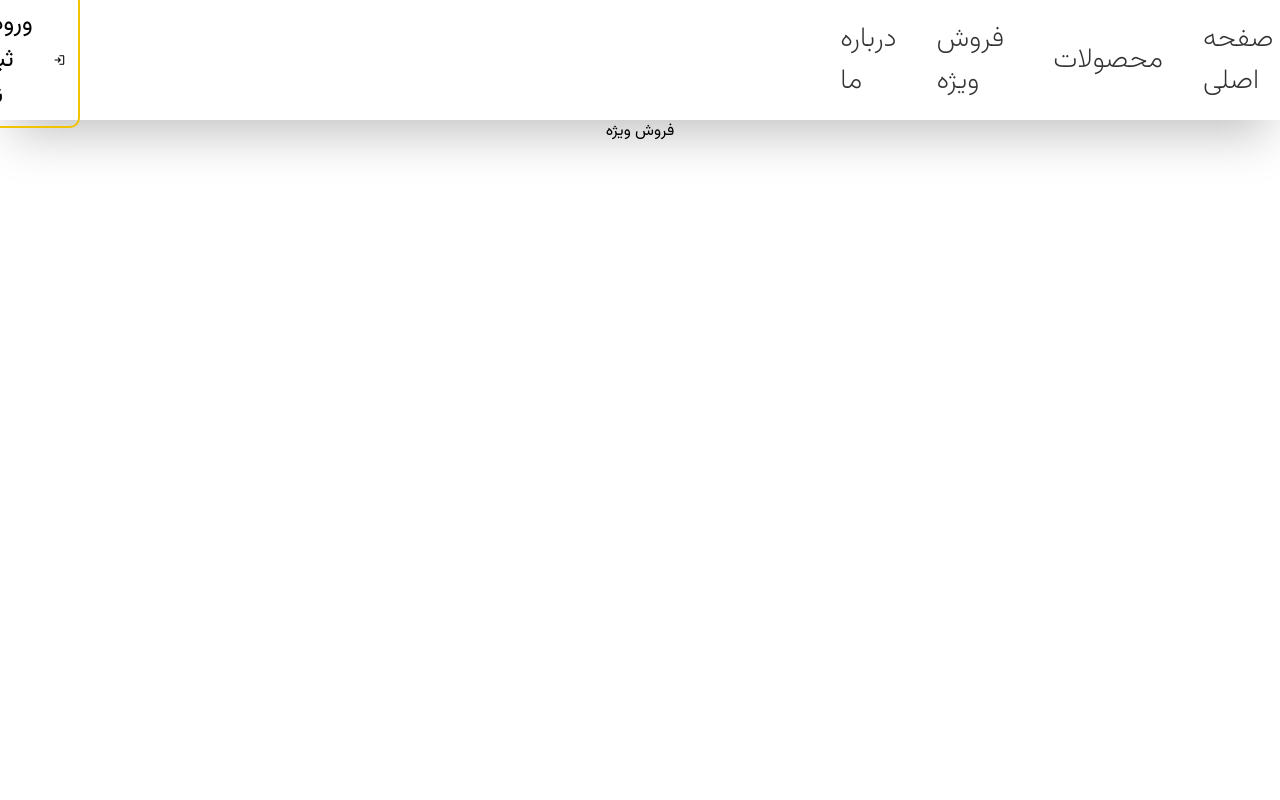
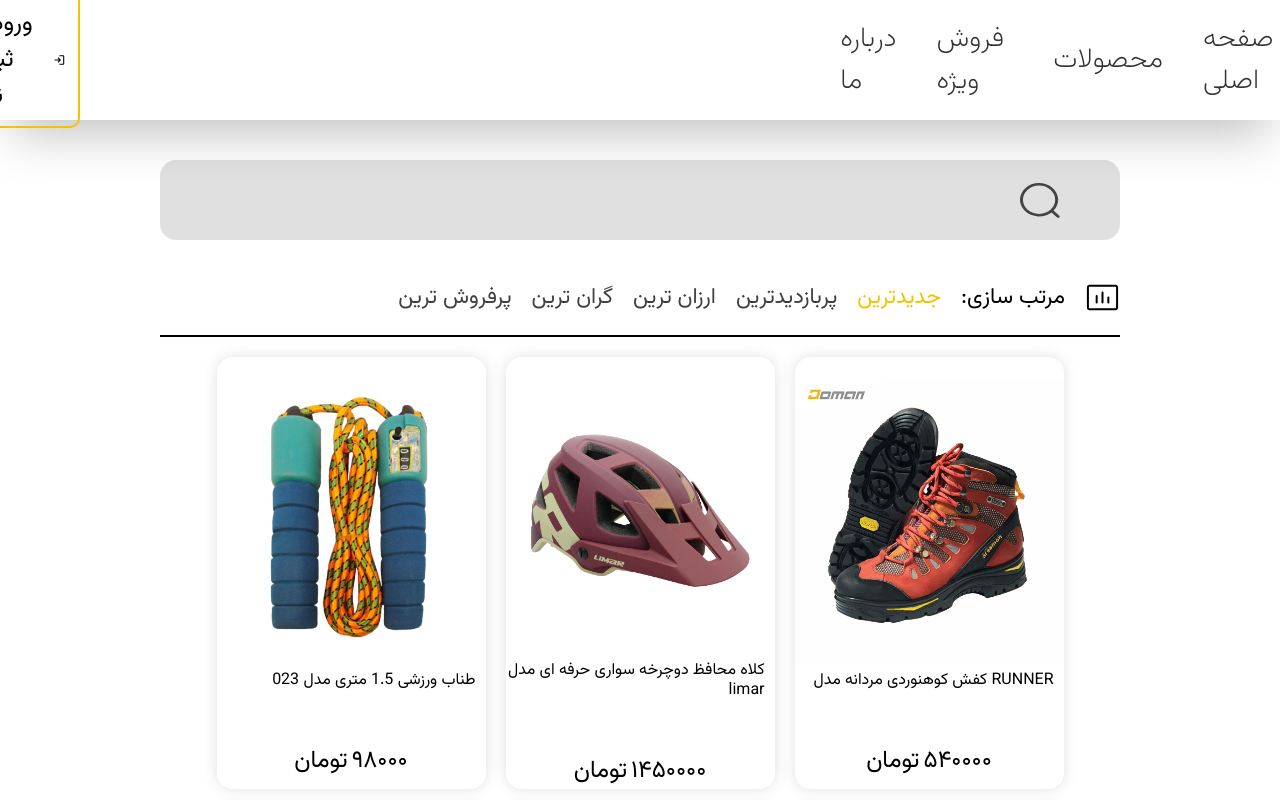
Before and after one commit to sepehrbaniardalan/FVarzeshi, a React (Vite) app: page /sale in a window 1280 px wide. Shown: the top 800 px of the page. Built offline with nearby package versions, Linux system fonts and the light colour scheme.

Commit message:
Create Sale component

```diff
--- a/src/pages/homePage/components/sale/index.jsx
+++ b/src/pages/homePage/components/sale/index.jsx
@@ -1,7 +1,93 @@
-import React from 'react'
+import React, { useState } from 'react'
+import { products, sort } from '../../../../core/constants'
+import toPersianNumber from '../../../../components/ui/number'
+import { Link } from 'react-router-dom'
 
 export default function Sale() {
+  const [Value, setValue] = useState("normal")
+  const [sortedProducts, setSortedProducts] = useState(products)
+  const [currentPage, setCurrentPage] = useState(1)
+  const productPerPage = 20
+  const lastIndex = currentPage * productPerPage
+  const firstIndex = lastIndex - productPerPage
+  const currentProduct = sortedProducts.slice(firstIndex, lastIndex)
+  const totalPage = Math.ceil(sortedProducts.length / productPerPage)
+  const btnhandler = (item) => {
+    setValue(item.value)
+
+    if (item.value === "high") {
+      setSortedProducts([...products].sort((a, b) => {
+        const priceA = a.newprice ?? a.price
+        const priceB = b.newprice ?? b.price
+        return priceB - priceA
+      }))
+    }
+
+    else if (item.value === "low") {
+      setSortedProducts([...products].sort((a, b) => {
+        const priceA = a.newprice ?? a.price
+        const priceB = b.newprice ?? b.price
+        return priceA - priceB
+      }))
+    }
+    else {
+      setSortedProducts(products)
+    }
+  }
+  const [search, setSearch] = useState("")
+  const inputhandler = (e) => {
+    setSearch(e.target.value)
+  }
+  const filtered = currentProduct.filter(item => item.title.toLowerCase().includes(search.toLowerCase()))
   return (
-    <div>فروش ویژه</div>
+    <div className="flex w-9/12 flex-col items-end justify-center mt-10   ">
+      <div className='relative w-full mb-10 h-20 bg-[#0000001F] flex items-center rounded-2xl '>
+        <input onInput={inputhandler} value={search} type="text" className='w-full outline-gray-300 h-20 rounded-2xl border-none text-[32px] text-[#000000] text-right pr-30' />
+        <svg className='absolute right-15 ' width="40" height="35" viewBox="0 0 40 35" fill="none" xmlns="http://www.w3.org/2000/svg">
+          <path d="M33.5543 27.6123L39.2845 32.6355C39.5518 32.8782 39.6996 33.2032 39.6963 33.5406C39.6929 33.878 39.5387 34.2007 39.2667 34.4392C38.9946 34.6778 38.6267 34.8131 38.2421 34.816C37.8574 34.819 37.4868 34.6893 37.2101 34.4549L31.4799 29.4291C27.7353 32.243 22.8937 33.6754 17.9709 33.4258C13.0481 33.1762 8.42688 31.264 5.07691 28.0905C1.72694 24.917 -0.091364 20.7289 0.00353632 16.4049C0.0984366 12.0809 2.09917 7.95726 5.58591 4.89918C9.07264 1.8411 13.7743 0.0863349 18.7044 0.00310157C23.6345 -0.0801317 28.4097 1.51464 32.0281 4.45276C35.6464 7.39089 37.8266 11.444 38.1112 15.7616C38.3957 20.0791 36.7625 24.3255 33.5543 27.6098V27.6123ZM19.0717 30.8805C23.3516 30.8805 27.4562 29.3893 30.4826 26.7351C33.5089 24.0808 35.2091 20.4808 35.2091 16.727C35.2091 12.9733 33.5089 9.37331 30.4826 6.71902C27.4562 4.06473 23.3516 2.57357 19.0717 2.57357C14.7918 2.57357 10.6872 4.06473 7.66084 6.71902C4.63449 9.37331 2.93431 12.9733 2.93431 16.727C2.93431 20.4808 4.63449 24.0808 7.66084 26.7351C10.6872 29.3893 14.7918 30.8805 19.0717 30.8805Z" fill="black" fill-opacity="0.7" />
+        </svg>
+      </div>
+      <div className='flex gap-5'>
+        <div className='flex gap-5'>
+          {sort.map((item, index) => (
+            <button className={`text-[22px] font-normal ${Value === item.value ? "text-[#F0C400]" : "text-[#000000BF]"}`} onClick={() => btnhandler(item)} key={index}>{item.name}</button>
+          ))}
+        </div>
+        <p className='flex justify-center items-center text-[22px] font-normal'><span>:</span>مرتب سازی</p>
+        <svg width="35" height="35" viewBox="0 0 35 35" fill="none" xmlns="http://www.w3.org/2000/svg">
+          <path d="M30.6248 5.83334H4.37484C3.98806 5.83334 3.61713 5.98699 3.34364 6.26048C3.07015 6.53397 2.9165 6.9049 2.9165 7.29168V27.7083C2.9165 28.0951 3.07015 28.4661 3.34364 28.7395C3.61713 29.013 3.98806 29.1667 4.37484 29.1667H30.6248C31.0116 29.1667 31.3825 29.013 31.656 28.7395C31.9295 28.4661 32.0832 28.0951 32.0832 27.7083V7.29168C32.0832 6.9049 31.9295 6.53397 31.656 6.26048C31.3825 5.98699 31.0116 5.83334 30.6248 5.83334Z" stroke="black" stroke-width="2" />
+          <path d="M17.4998 12.3958V22.6042M23.3332 17.5V22.6042M11.6665 16.0417V22.6042" stroke="black" stroke-width="2" stroke-linecap="round" />
+        </svg>
+      </div>
+      <hr className='w-full bg-black h-[2px] mt-5' />
+      <div className='flex flex-wrap gap-5 w-full justify-center mt-5'>
+        {filtered.map((item, index) => (
+          <div key={index} className='w-[269px]  shadow-[0_0_15px_rgba(0,0,0,0.12)] rounded-2xl border-none flex flex-col gap-3 justify-center items-center'>
+            <div className='relative right-[95px] w-3/10 flex flex-col justify-center items-center top-6'>
+              <img src={item.img} alt="" className='absolute ' />
+
+              <p className={`relative bottom-3 right-2 text-[20px]  ${item.img ? "flex" : "hidden"} -rotate-45 `} >25%</p>
+            </div>
+            <Link to={`/Detail/${item.id}`}>
+              <img src={item.image} alt="" className='size-70' />
+            </Link>
+            <p className='text-right w-full mb-10 mr-5 leading-5'>{item.title}</p>
+            <p className={` flex ${item.price ? "hidden" : "flex"} text-[24px] text-[#FFB800] gap-1 `}><span className={`${toPersianNumber(item.newprice) ? "flex" : "hidden"}`}>تومان</span>{toPersianNumber(item.newprice)}</p>
+            <p className={` flex ${item.price ? "hidden" : "flex"} text-[16px] text-[#000000B2] line-through gap-1`}><span className={`${toPersianNumber(item.oldPrice) ? "flex" : "hidden"}`}>تومان</span>{toPersianNumber(item.oldPrice)}</p>
+            <p className={`flex text-[24px] ${item.newprice || item.oldPrice ? "hidden" : "flex"} font-normal gap-1`} ><span className={`${(item.price) ? "flex" : "hidden"}`}>تومان</span>{toPersianNumber(item.price)}</p>
+          </div>
+
+        ))}
+      </div>
+      <div className='flex gap-5 mt-10 mb-10 flex-row-reverse mr-150'>
+        {Array.from({ length: totalPage }, (_, index) => (
+          <button className={`rounded-2xl p-3 w-15 text-[20px] ${currentPage === index + 1 ? "bg-[#FFB800] border-none text-white" : "bg-white text-[#282828] border border-[#282828]"}`} onClick={() => setCurrentPage(index + 1)} key={index}>
+            {index + 1}
+          </button>
+        ))}
+      </div>
+    </div >
+
+
   )
 }
```
